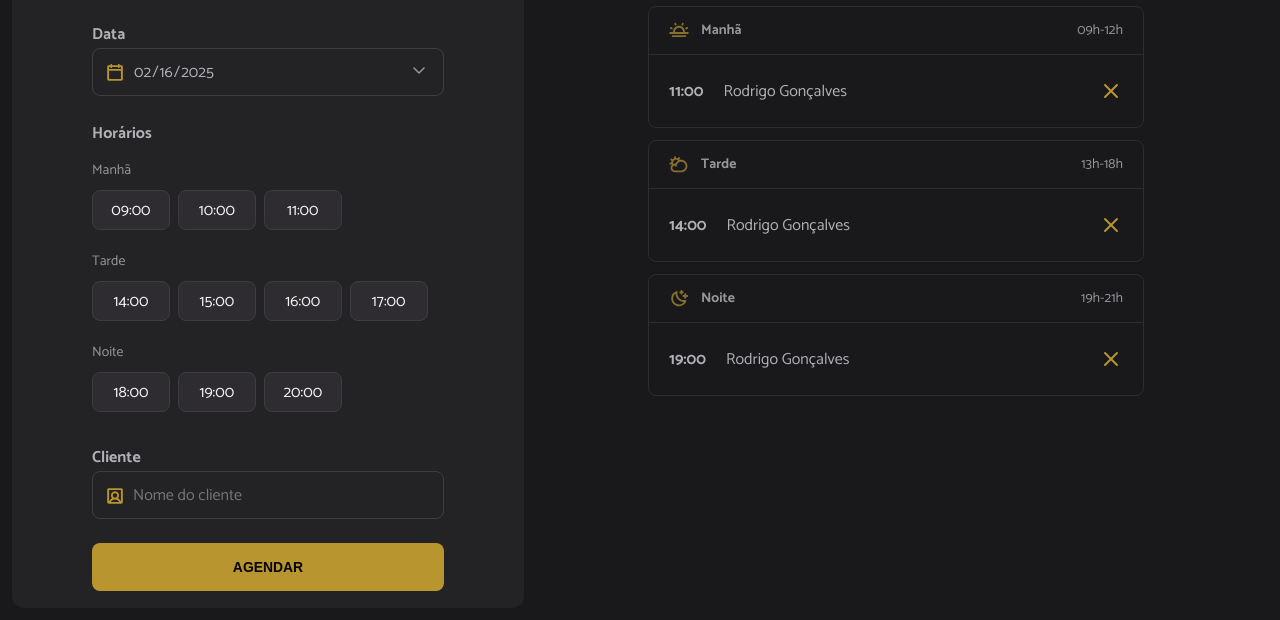
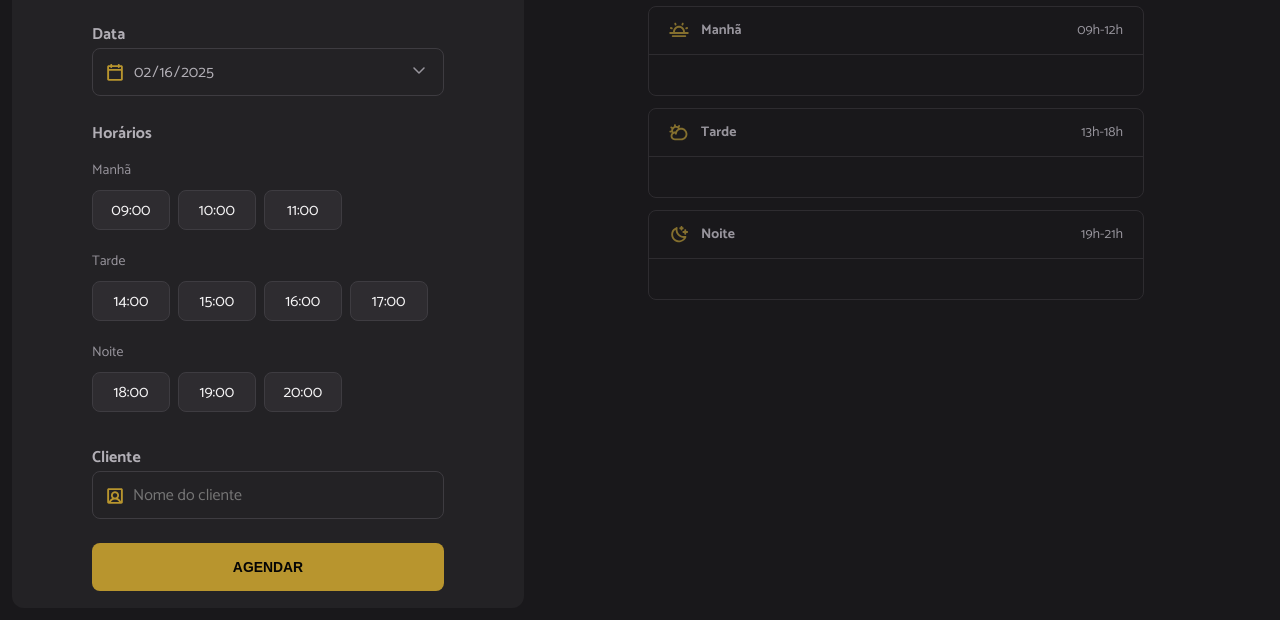
Before and after one commit to marquesdanilocarlos/es-rocketseat, a website built with webpack: page 10-projeto/index.html in a window 1280 px wide. Shown: the part 180-800 px from the top of the page. Built offline with nearby package versions, Linux system fonts and the light colour scheme; data requests are answered from the project's data file.

Commit message:
Aula 70 - Renderização dos agendamentos recuperados para o dia atual

```diff
--- a/10-projeto/index.html
+++ b/10-projeto/index.html
@@ -67,15 +67,15 @@
           </header>
           <ul id="period-morning" class="period">
             <!-- Exemplo  -->
-            <li>
-              <strong>11:00</strong>
-              <span>Rodrigo Gonçalves</span>
-              <img
-                src="./src/assets/cancel.svg"
-                alt="Cancelar"
-                class="cancel-icon"
-              />
-            </li>
+<!--            <li>-->
+<!--              <strong>11:00</strong>-->
+<!--              <span>Rodrigo Gonçalves</span>-->
+<!--              <img-->
+<!--                src="./src/assets/cancel.svg"-->
+<!--                alt="Cancelar"-->
+<!--                class="cancel-icon"-->
+<!--              />-->
+<!--            </li>-->
           </ul>
         </section>
 
@@ -87,15 +87,15 @@
           </header>
           <ul id="period-afternoon" class="period">
             <!-- Exemplo -->
-            <li>
-              <strong>14:00</strong>
-              <span>Rodrigo Gonçalves</span>
-              <img
-                src="./src/assets/cancel.svg"
-                alt="Cancelar"
-                class="cancel-icon"
-              />
-            </li>
+<!--            <li>-->
+<!--              <strong>14:00</strong>-->
+<!--              <span>Rodrigo Gonçalves</span>-->
+<!--              <img-->
+<!--                src="./src/assets/cancel.svg"-->
+<!--                alt="Cancelar"-->
+<!--                class="cancel-icon"-->
+<!--              />-->
+<!--            </li>-->
           </ul>
         </section>
 
@@ -107,15 +107,15 @@
           </header>
           <ul id="period-night" class="period">
             <!-- Exemplo -->
-            <li>
-              <strong>19:00</strong>
-              <span>Rodrigo Gonçalves</span>
-              <img
-                src="./src/assets/cancel.svg"
-                alt="Cancelar"
-                class="cancel-icon"
-              />
-            </li>
+<!--            <li>-->
+<!--              <strong>19:00</strong>-->
+<!--              <span>Rodrigo Gonçalves</span>-->
+<!--              <img-->
+<!--                src="./src/assets/cancel.svg"-->
+<!--                alt="Cancelar"-->
+<!--                class="cancel-icon"-->
+<!--              />-->
+<!--            </li>-->
           </ul>
         </section>
       </aside>
--- a/10-projeto/src/modules/schedules/load.js
+++ b/10-projeto/src/modules/schedules/load.js
@@ -1,12 +1,15 @@
 import {hoursLoad} from '../form/hours-load.js'
 import {fetchSchedulesByDay} from '../../services/fetch-schedules.js'
+import {showSchedules} from '../schedules/show.js'
 
 const selectedDate = document.querySelector('#date')
+
 export async function schedulesDay() {
     const date = selectedDate.value
 
     const dailySchedule = await fetchSchedulesByDay({date})
-    console.log(dailySchedule)
 
-    hoursLoad(date);
+    showSchedules(dailySchedule)
+
+    hoursLoad(date)
 }
--- /dev/null
+++ b/10-projeto/src/modules/schedules/show.js
@@ -0,0 +1,43 @@
+import dayjs from 'dayjs'
+
+const morningPeriod = document.querySelector('#period-morning')
+const afternoonPeriod = document.querySelector('#period-afternoon')
+const nightPeriod = document.querySelector('#period-night')
+
+export function showSchedules(dailySchedules) {
+
+    try {
+        morningPeriod.innerHTML = ''
+        afternoonPeriod.innerHTML = ''
+        nightPeriod.innerHTML = ''
+
+        dailySchedules.forEach(schedule => {
+            const item = document.createElement('li')
+            const time = document.createElement('strong')
+            const name = document.createElement('span')
+
+            item.setAttribute('data-id', schedule.id)
+            time.textContent = dayjs(schedule.when).format('HH:mm')
+            name.textContent = schedule.name
+
+            const cancelIcon = document.createElement('img')
+            cancelIcon.classList.add('cancel-icon')
+            cancelIcon.setAttribute('src', `./src/assets/cancel.svg`)
+            cancelIcon.setAttribute('alt', `Cancelar`)
+
+            item.append(time, name, cancelIcon)
+
+            const hour = dayjs(schedule.when).hour()
+
+            if (hour <= 12) {
+                morningPeriod.append(item)
+            } else if (hour > 12 && hour <= 18) {
+                afternoonPeriod.append(item)
+            } else {
+                nightPeriod.append(item)
+            }
+        })
+    } catch (error) {
+        console.log(error)
+    }
+}
```
